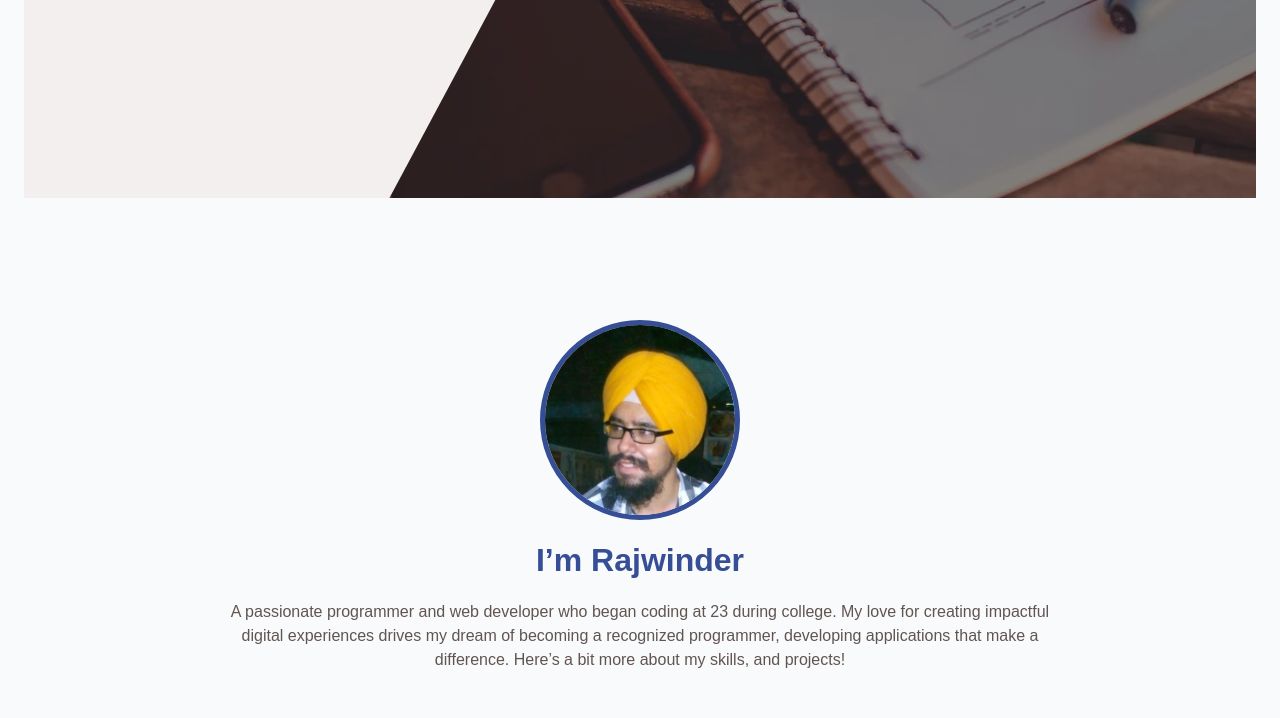
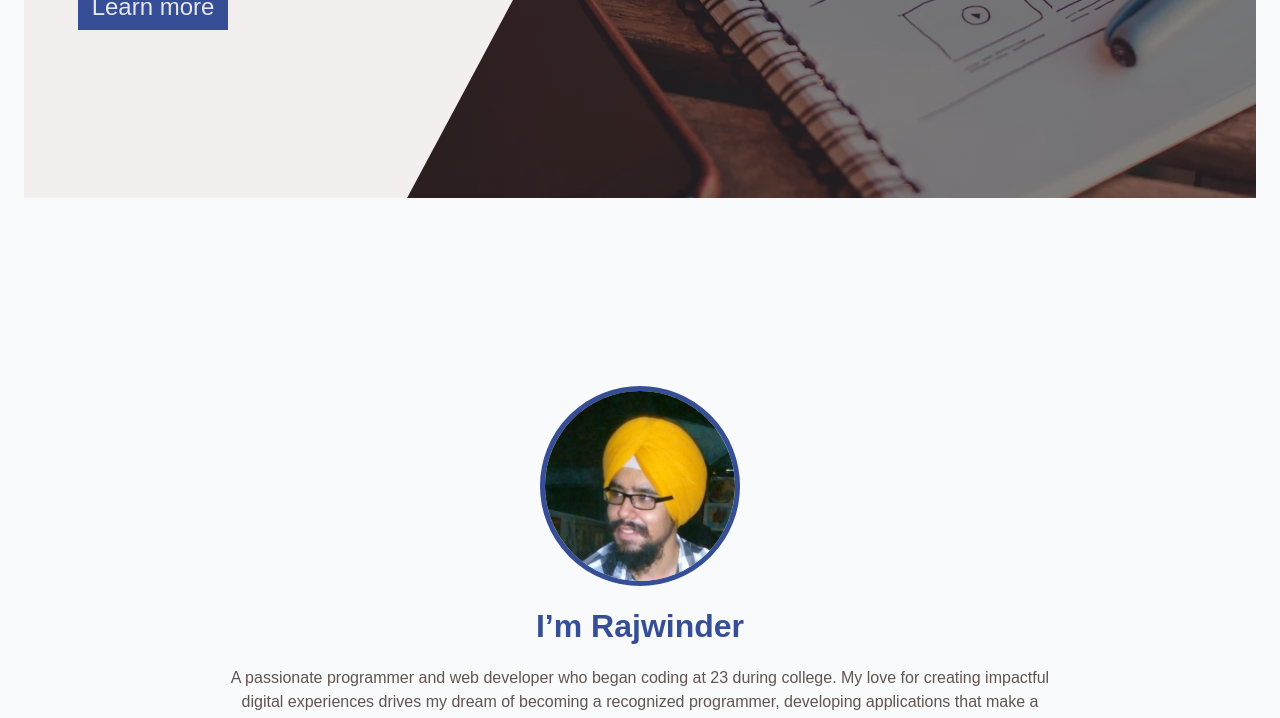
Before and after one commit to rajwindersxxx/portfolio, a website built with Vite: page index.html in a window 1280 px wide. Shown: the part 462-1180 px from the top of the page. Built offline with nearby package versions, Linux system fonts and the light colour scheme; files whose address does not match are found by name.

Commit message:
few changes

```diff
--- a/src/scss/_about.scss
+++ b/src/scss/_about.scss
@@ -1,3 +1,4 @@
+@use 'base';
 .about_section{
   display: flex;
   flex-direction: column;
--- a/src/scss/_components.scss
+++ b/src/scss/_components.scss
@@ -28,6 +28,7 @@
 .container {
   margin: 2.5rem 1.5rem 6.125rem 1.5rem;
   padding: 1.5rem 0;
+  padding-top: 90px;
 }
 .grid {
   display: grid;
```
Also changed, not shown: 1 other file.
